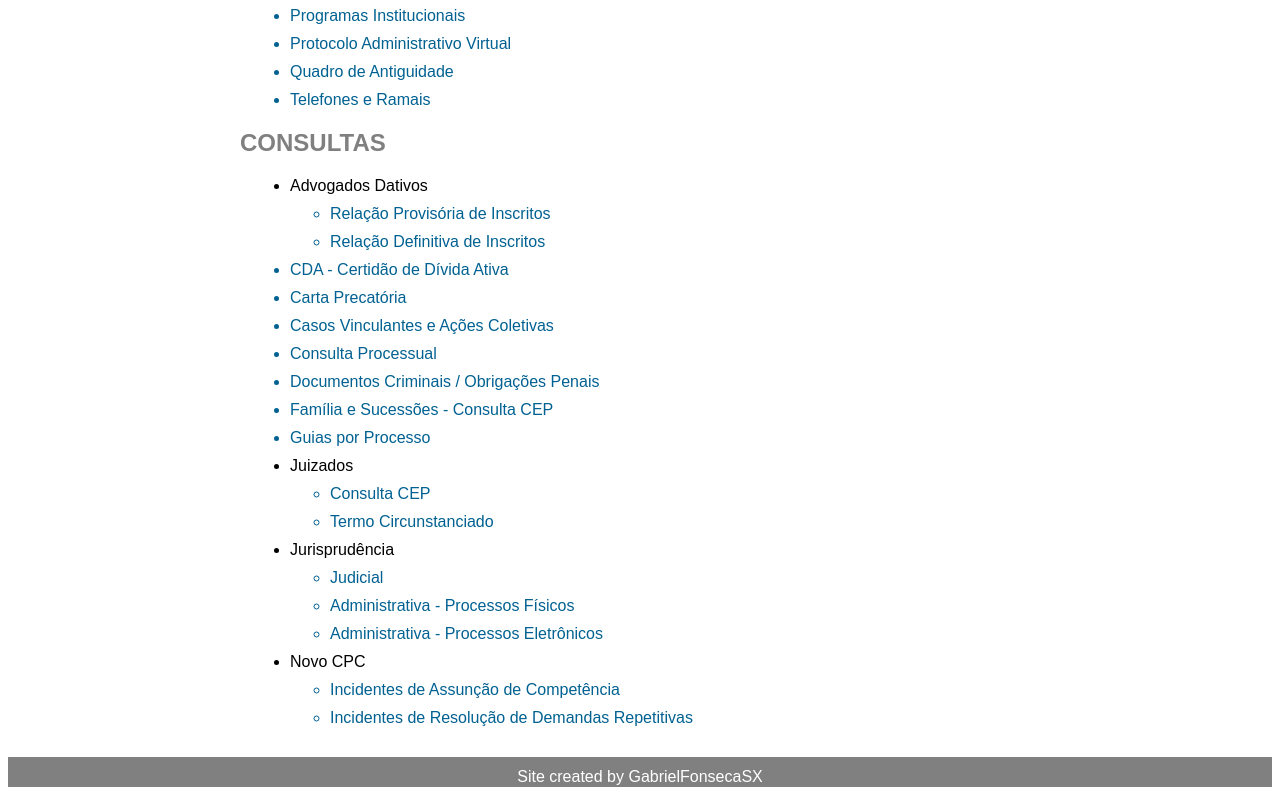
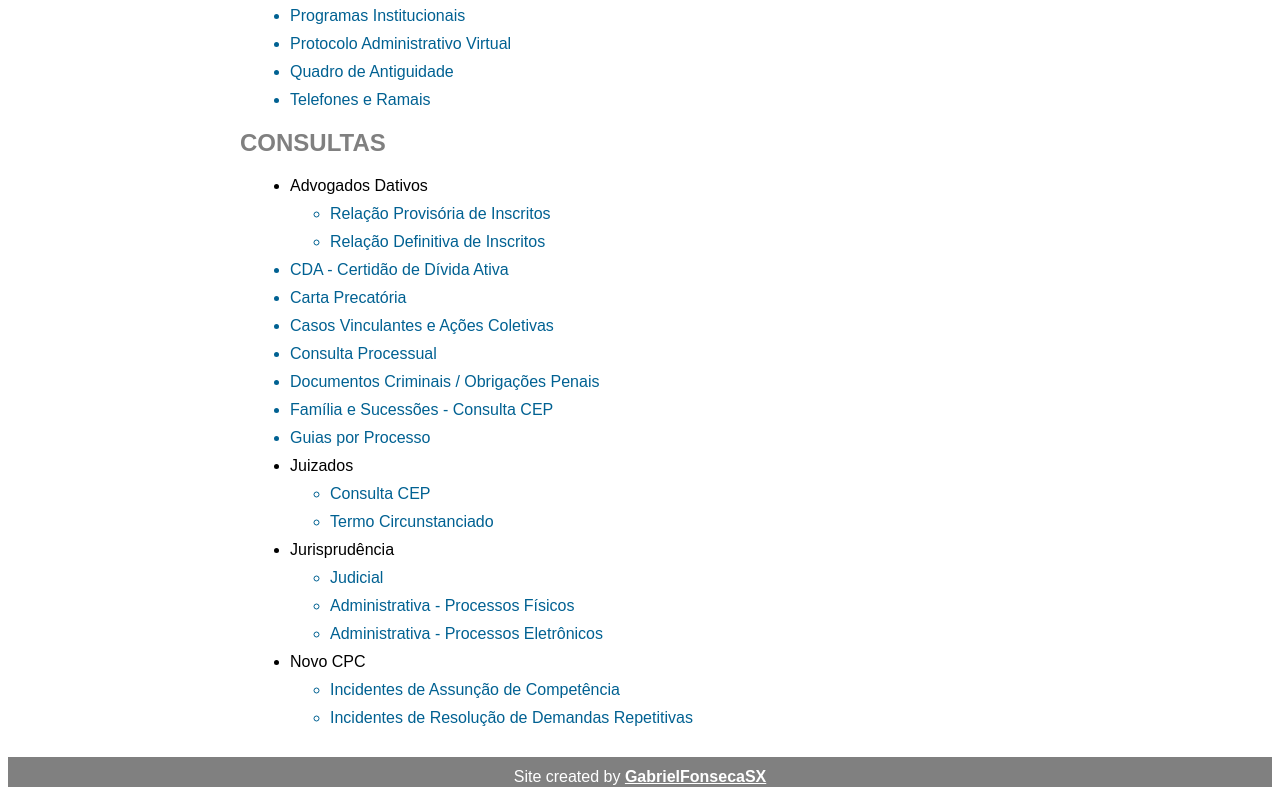
Before and after one commit to gabrielfonsecasx/website-list-portuguese, a plain HTML site: page index.html in a window 1280 px wide. Shown: the part 808-1603 px from the top of the page. Drawn offline with Linux system fonts and the light colour scheme.

Commit message:
Website update

```diff
--- a/index.html
+++ b/index.html
@@ -3,7 +3,7 @@
 <head>
     <meta charset="UTF-8">
     <meta name="viewport" content="width=device-width, initial-scale=1.0">
-    <link rel="shortcut icon" href="#" type="image/x-icon">
+    <link rel="shortcut icon" href="./jd.ico" type="image/x-icon">
     <title>Document</title>
 </head>
     <style>
@@ -54,6 +54,10 @@
         footer p{
             margin-top: 10px;
             margin-bottom: 0;
+        }
+        footer a{
+            color: white;
+            text-decoration: underline;
         }
     </style>
 <body>
@@ -137,7 +141,7 @@
                 </article>
     </main>
     <footer>
-        <p>Site created by GabrielFonsecaSX</p>
+        <p>Site created by <a target="_blank" rel="external" href="https://github.com/gabrielfonsecasx"><strong>GabrielFonsecaSX</strong></a></p>
     </footer>
 
 </body>
```
